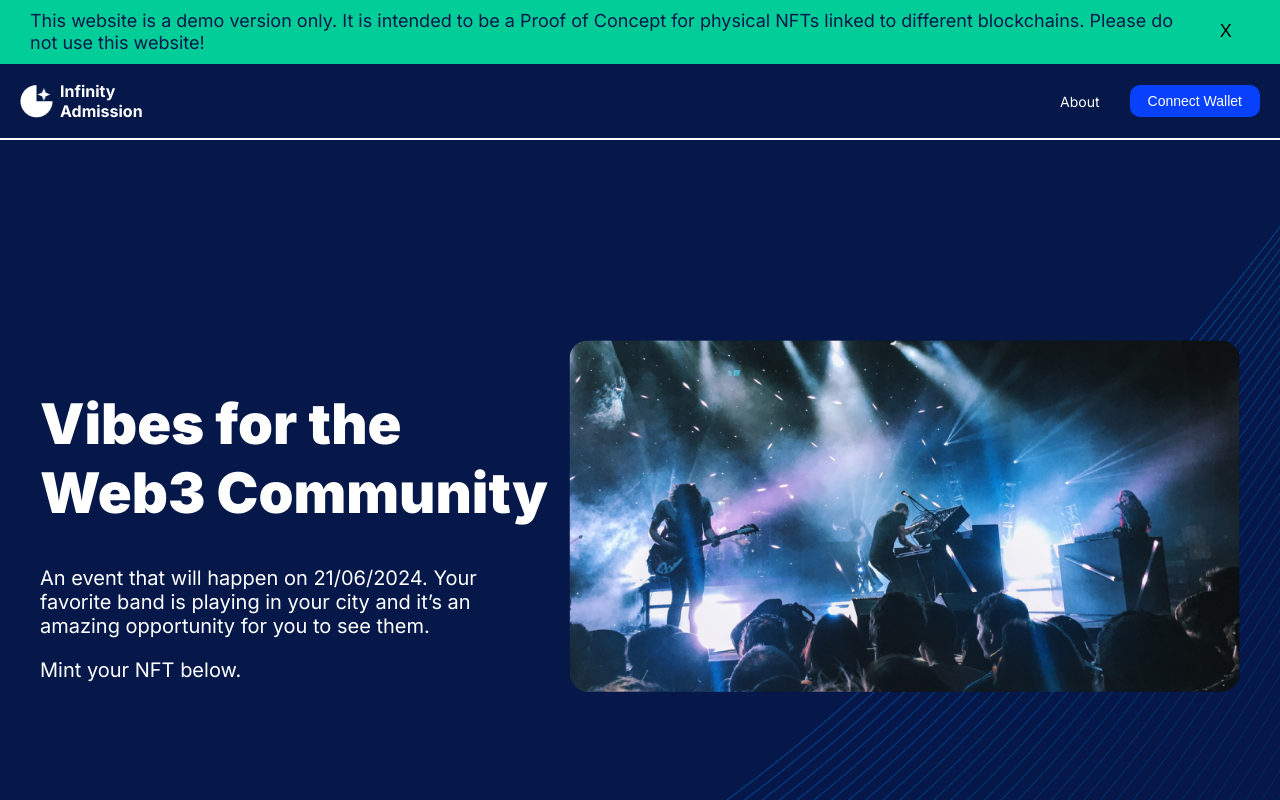
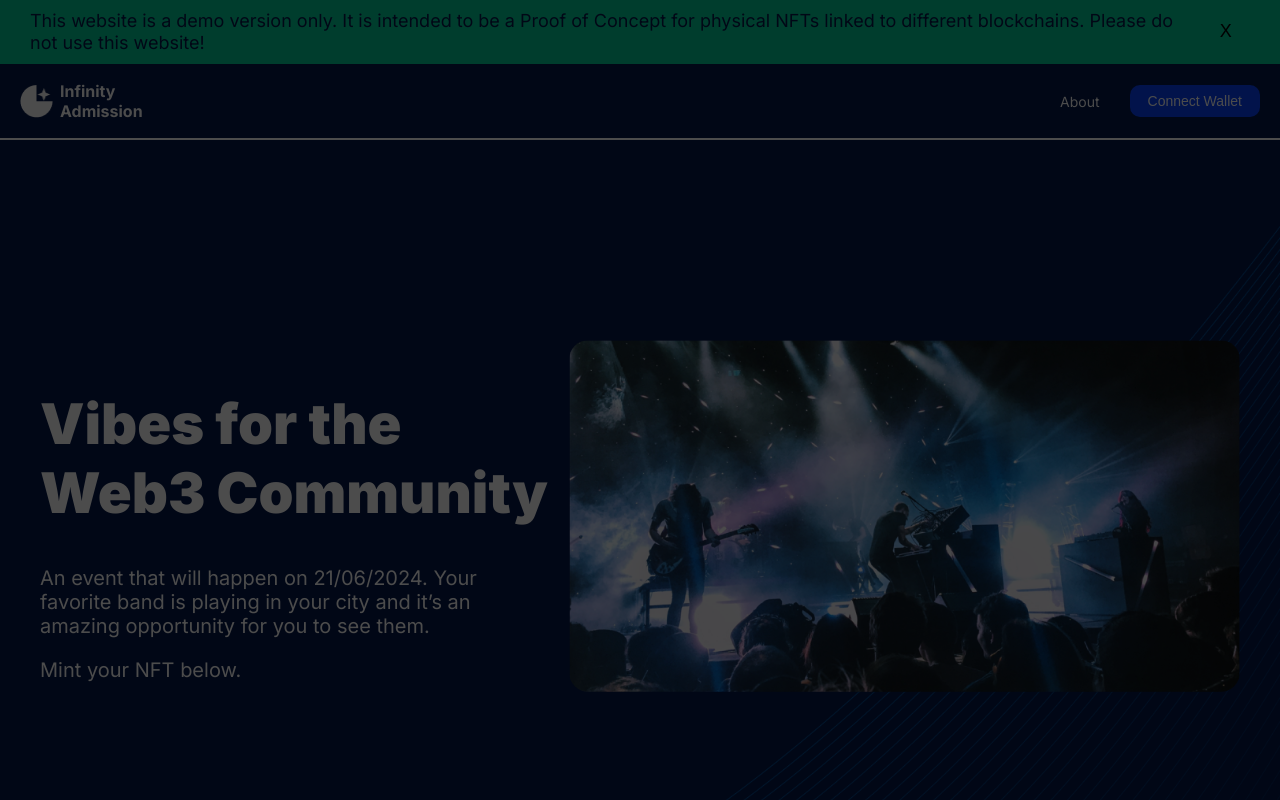
Before and after one commit to nlukic97/NFT-ticket-project, a React (Create React App) app in the folder interface/: page / in a window 1280 px wide. Both pictures are taken after a click on the button "Connect Wallet". Shown: the top 800 px of the page. Built offline with nearby package versions, Linux system fonts and the light colour scheme.

Commit message:
created overlay for modal

```diff
--- a/interface/src/App.jsx
+++ b/interface/src/App.jsx
@@ -1,15 +1,31 @@
+import { useState } from 'react'
+
 import Nav from './components/Nav'
 import Banner from './components/Banner'
 import Logo from './components/Logo'
 import HeroSection from './components/HeroSection'
 import MintSection from './components/MintSection'
+import Modal from './components/Modal'
 
 const App = () => {
+  const [modalOpen, setModalOpen] = useState(false)
+
+    function openModal(){
+        document.body.classList.add('modalOpen')
+        setModalOpen(true)
+      }
+
+      function closeModal(){
+        document.body.classList.remove('modalOpen')
+        setModalOpen(false)
+    }
   return (
     <div>
+      {modalOpen ? <Modal closeModal={closeModal} /> : null}
+
       <Banner />
 
-      <Nav/>
+      <Nav openModal={openModal}/>
 
       <HeroSection/>
 
--- /dev/null
+++ b/interface/src/components/Modal.css
@@ -0,0 +1,13 @@
+body.modalOpen .modal {
+    position: fixed;
+    top: 0;
+    left: 0;
+    width: 100%;
+    height: 100%;
+    background-color: rgba(0,0,0,0.7);
+    z-index: 4;
+}
+
+body.modalOpen {
+    overflow: hidden;
+}
--- /dev/null
+++ b/interface/src/components/Modal.jsx
@@ -0,0 +1,9 @@
+import "./Modal.css"
+
+const Modal = ({closeModal}) => {
+    return (
+        <div className="modal" onClick={closeModal}></div>
+    )
+}
+
+export default Modal
--- a/interface/src/components/Nav.jsx
+++ b/interface/src/components/Nav.jsx
@@ -2,7 +2,7 @@ import {useState} from 'react'
 import Logo from './Logo'
 import "./Nav.css"
 
-const Nav = () => {
+const Nav = ({openModal}) => {
   const [hideMobileMenu, setHideMobileMenu] = useState(true)
 
   function toggleMobileMenu(){
@@ -21,7 +21,7 @@ const Nav = () => {
 
             <ul className={ hideMobileMenu ? "hiddenOnSmallScreen":null}>
                 <li><a href="./">About</a></li>
-                <li><button className='blueBtn' onClick={()=> alert('Clicked ConnectWallet button')}>Connect Wallet</button></li>
+                <li><button className='blueBtn' onClick={openModal}>Connect Wallet</button></li>
             </ul>
         </nav >
     </div>
```
